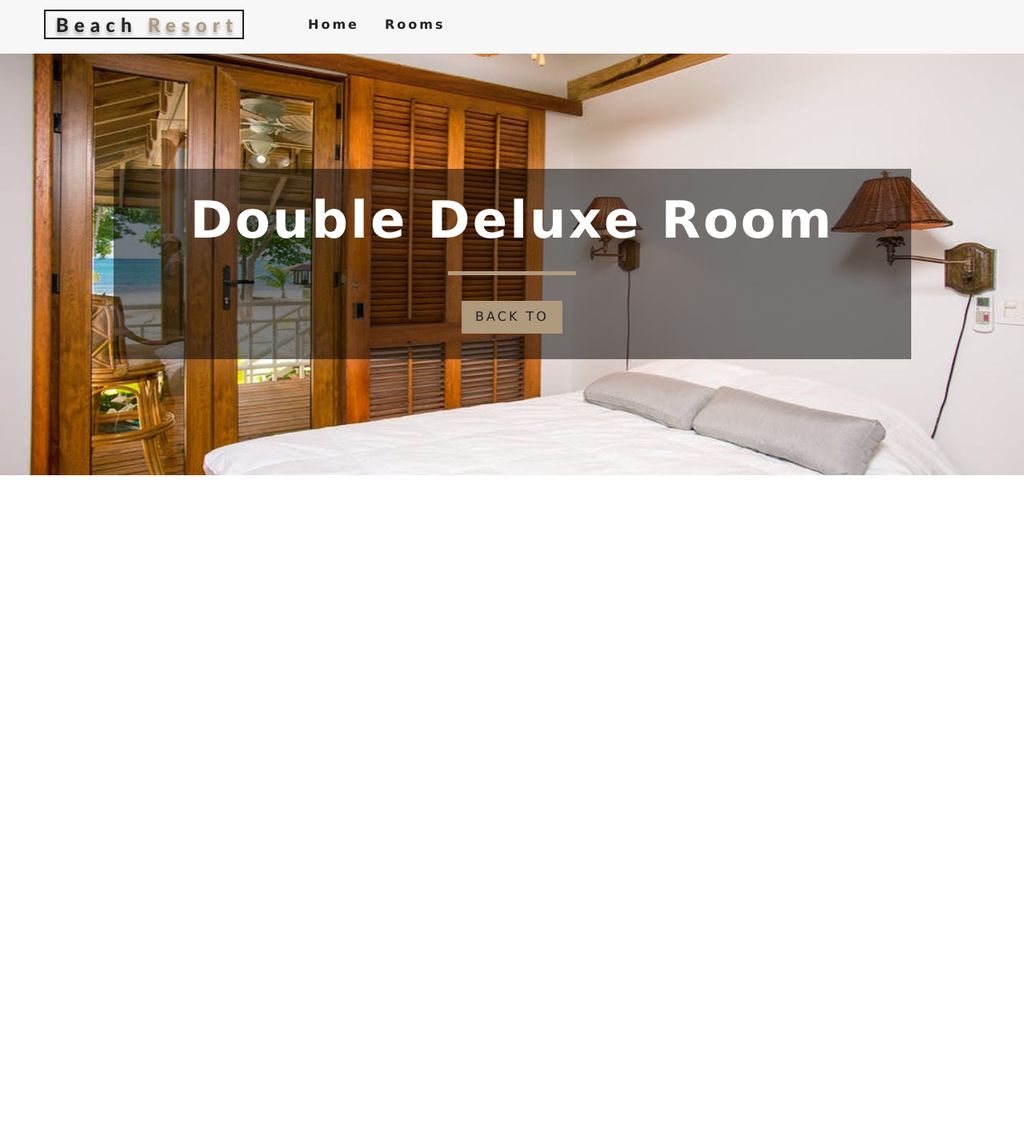
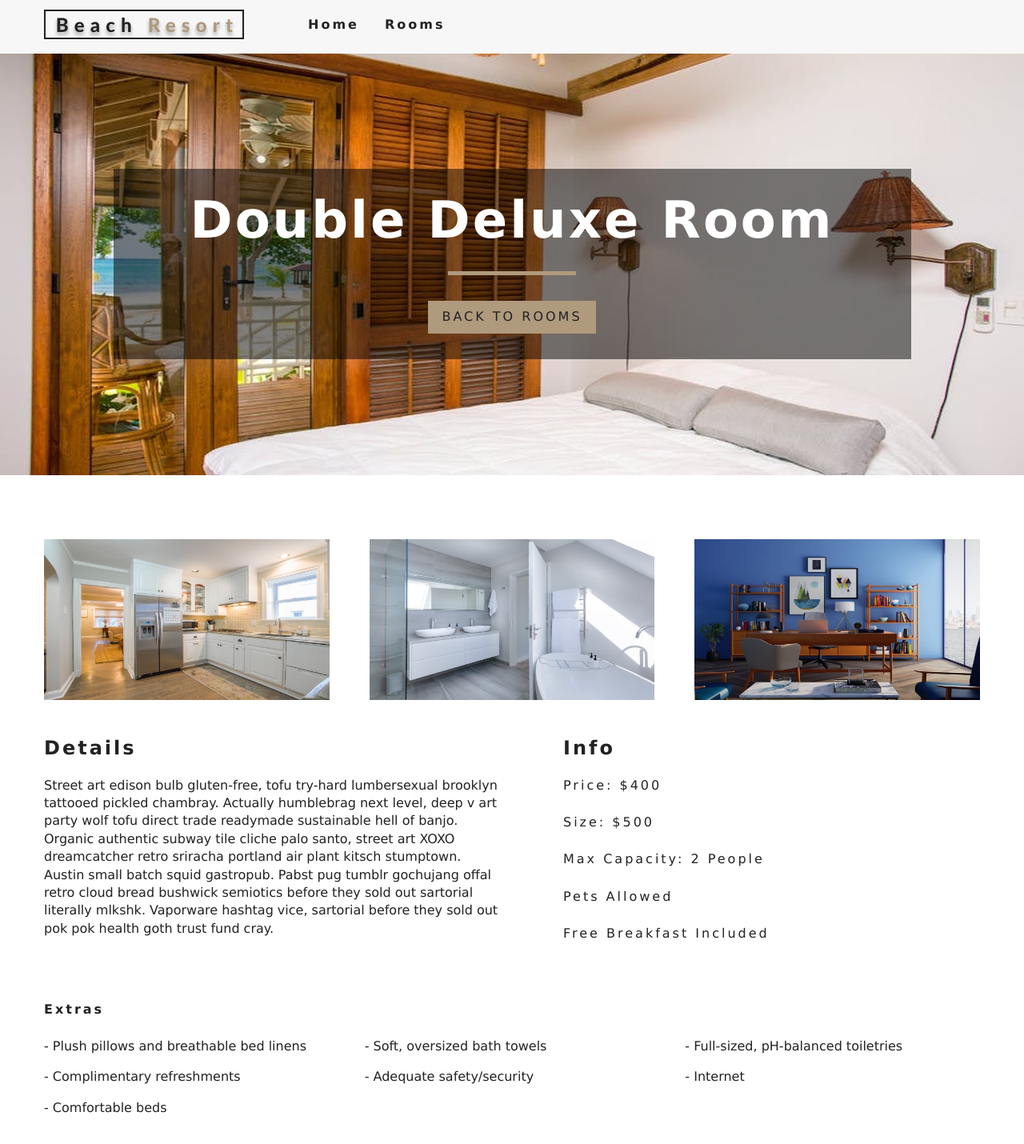
Before and after one commit to ducanhaep/react-resort, a React (Create React App) app: page /rooms/double-deluxe in a window 1280 px wide. Shown: the top 1430 px of the page at 80% size. Before the commit the page ends 800 px from the top, so only its background shows below. Built offline with nearby package versions, Linux system fonts and the light colour scheme.

Commit message:
save code office 12/06/2019

```diff
--- a/src/pages/SingleRoom.js
+++ b/src/pages/SingleRoom.js
@@ -31,12 +31,47 @@
 
     const {name, description, capacity, size, price, extras, breakfast, pets, images} = room;
 
+    const [mainImg, ...defaultImg] = images;
+    console.log(defaultImg)
     return (
-      <StyledHero img={images[0]}>
-        <Banner title={`${name} room`}>
-          <Link to="/rooms" className="btn-primary">back to</Link>
-        </Banner>
-      </StyledHero>
+      <>
+        <StyledHero img={mainImg}>
+          <Banner title={`${name} room`}>
+            <Link to="/rooms" className="btn-primary">back to rooms</Link>
+          </Banner>
+        </StyledHero>
+
+        <section className="single-room">
+          <div className="single-room-images">
+            {defaultImg.map((item, index) => {
+              return <img key={index} src={item} alt={name}/>;
+            })}
+          </div>
+          <div className="single-room-info">
+            <article className="desc">
+              <h3>details</h3>
+              {description}
+            </article>
+            <article className="info">
+              <h3>info</h3>
+              <h6>price: ${price}</h6>
+              <h6>size: ${size}</h6>
+              <h6>max capacity: {capacity > 1 ? `${capacity} people` : `${capacity} person`}</h6>
+              <h6>{pets ? 'pets allowed' : 'no pets allowed'}</h6>
+              <h6>{breakfast && 'free breakfast included'}</h6>
+            </article>
+          </div>
+        </section>
+
+        <section className="room-extras">
+          <h6>extras</h6>
+          <ul className="extras">
+            {extras.map((item, index) => {
+              return <li key={index}>- {item}</li>
+            })}
+          </ul>
+        </section>
+      </>
     )
   }
 }
```
